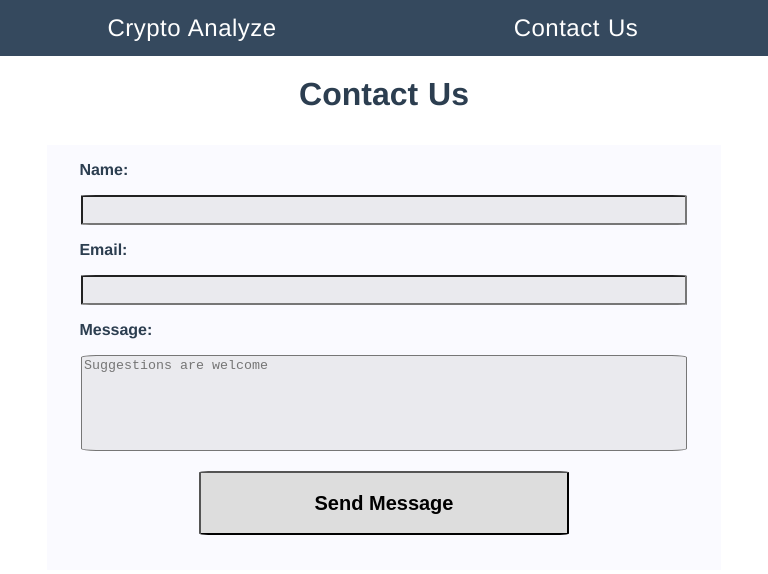
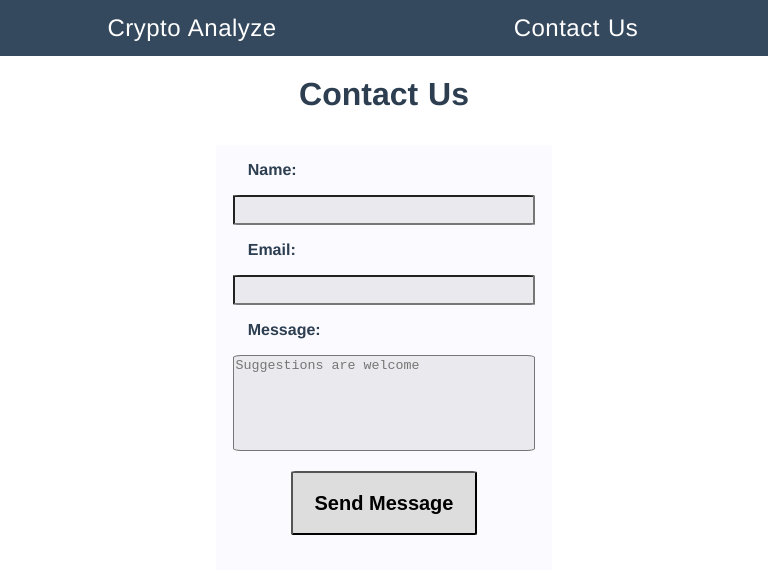
Before and after one commit to frederickalcantara/crypto-analyze, a Nuxt app: page /Contact in a window 768 px wide. Shown: the top 574 px of the page. Built offline with nearby package versions, Linux system fonts and the light colour scheme.

Commit message:
Fix From last commit

```diff
--- a/src/pages/Contact.vue
+++ b/src/pages/Contact.vue
@@ -179,7 +179,7 @@ h1 {
 		grid-template-columns: 10px 1fr 10px;
 	}
 	.contact {
-		width: 90%;
+		width: 45%;
 	}
 
 	.form-button {
```
